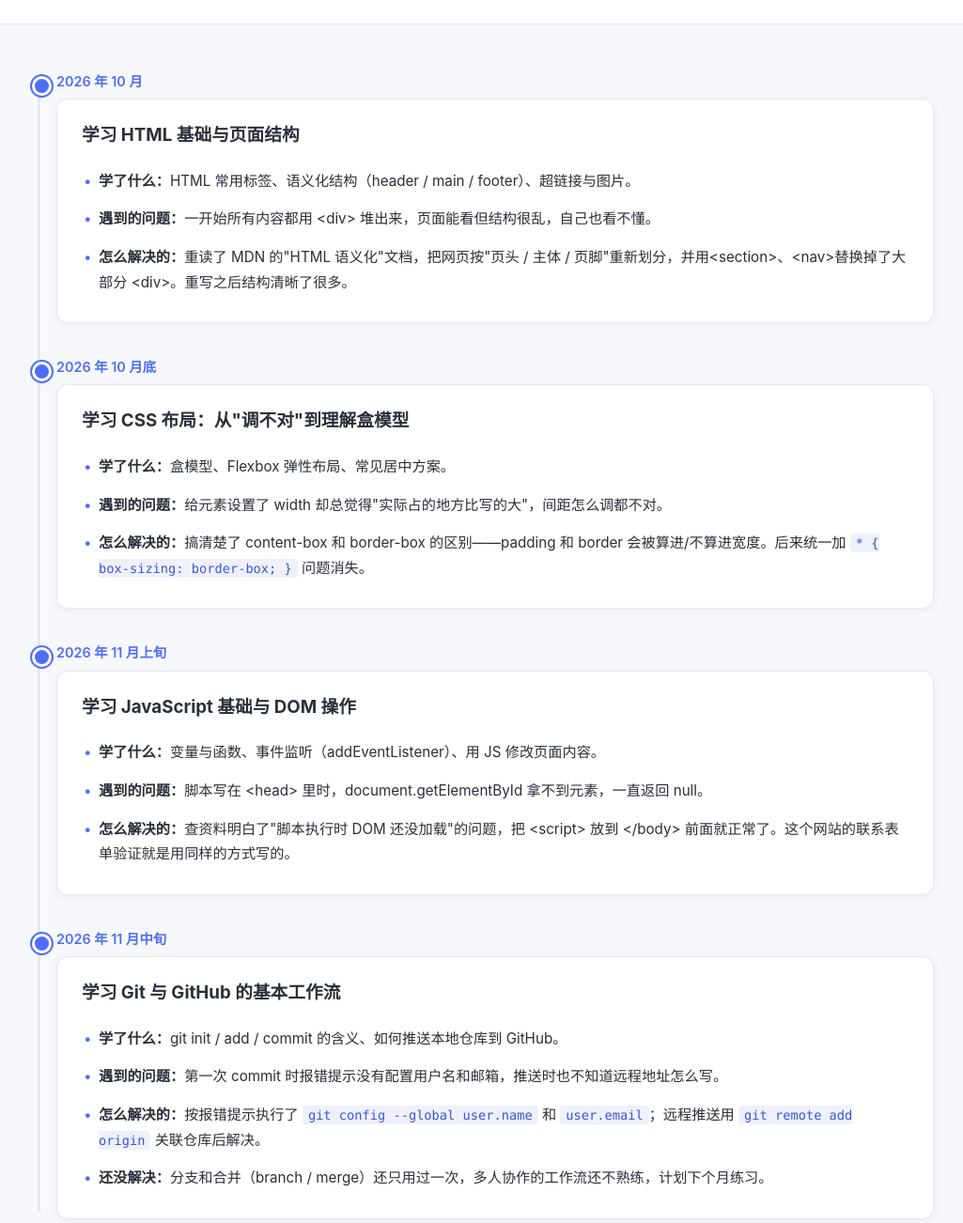
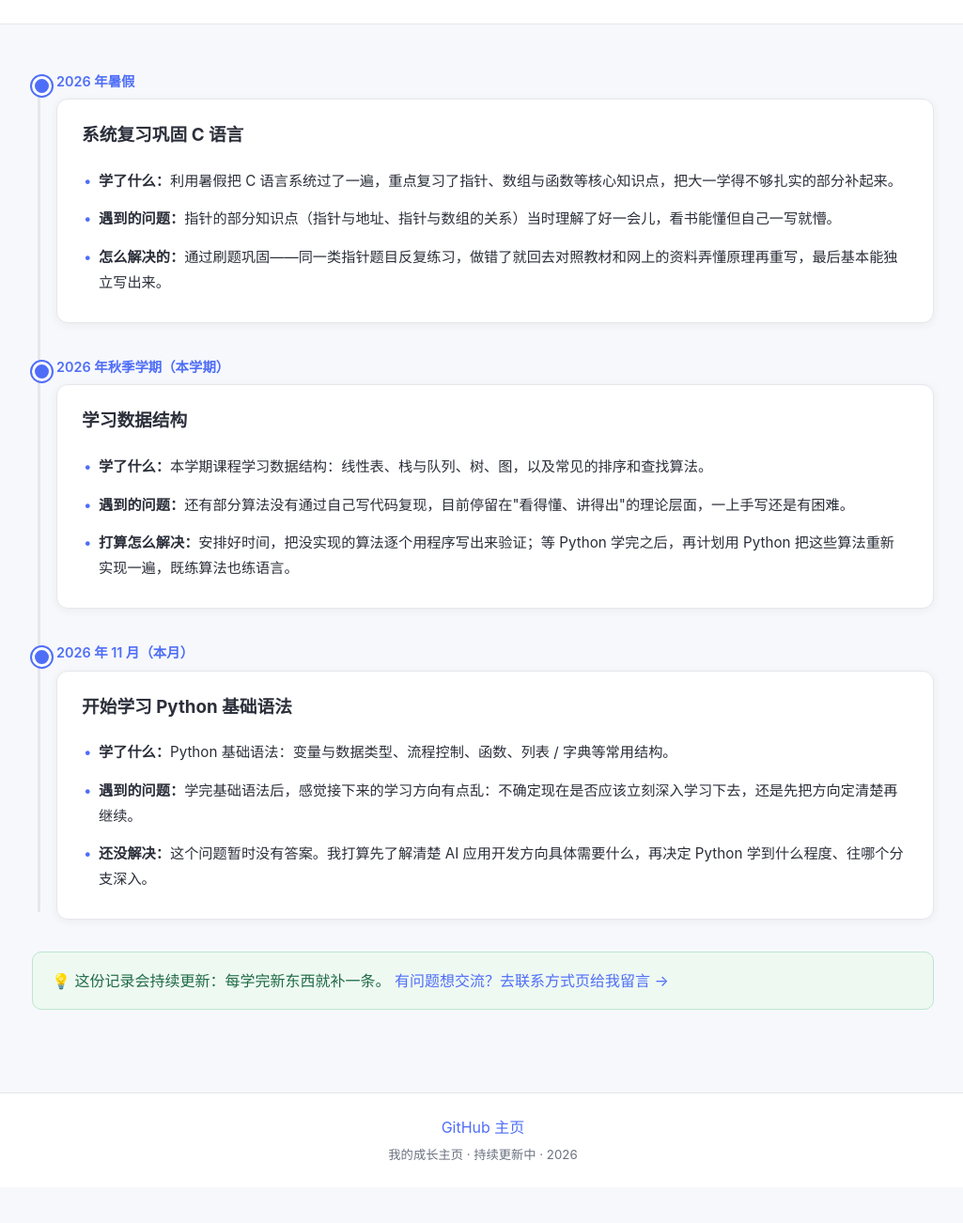
Before and after one commit to justdoit2812/growth-homepage, a plain HTML site: page records.html in a window 1280 px wide. Shown: the part 220-1522 px from the top of the page at 94% size, without its empty margins (126-1151 px from the left). After the commit the page ends 1484 px from the top, so only its background shows below. Drawn offline with Linux system fonts and the light colour scheme.

Commit message:
填入陈星的真实信息：关于我/学习记录(3条)/技能表/项目描述
- 姓名、专业（软件工程大二）、方向（Python→AI应用开发）
- 学习记录：暑假C语言复习(指针问题)、本学期数据结构(算法未复现)、本月Python基础
- 技能表改为真实水平描述，去掉虚构的C语言小程序作品
- 项目一(本网站)描述与学习记录页联动

```diff
--- a/records.html
+++ b/records.html
@@ -34,55 +34,43 @@
     <section class="container section">
       <ol class="timeline">
 
-        <!-- TODO: 以下为示例记录，请替换成你自己的真实经历（保留至少 3 条） -->
         <li class="timeline-item">
-          <div class="timeline-date">2026 年 10 月</div>
+          <div class="timeline-date">2026 年暑假</div>
           <div class="timeline-body">
-            <h3>学习 HTML 基础与页面结构</h3>
+            <h3>系统复习巩固 C 语言</h3>
             <ul class="record-list">
-              <li><strong>学了什么：</strong>HTML 常用标签、语义化结构（header / main / footer）、超链接与图片。</li>
-              <li><strong>遇到的问题：</strong>一开始所有内容都用 &lt;div&gt; 堆出来，页面能看但结构很乱，自己也看不懂。</li>
-              <li><strong>怎么解决的：</strong>重读了 MDN 的"HTML 语义化"文档，把网页按"页头 / 主体 / 页脚"重新划分，并用&lt;section&gt;、&lt;nav&gt;替换掉了大部分 &lt;div&gt;。重写之后结构清晰了很多。</li>
+              <li><strong>学了什么：</strong>利用暑假把 C 语言系统过了一遍，重点复习了指针、数组与函数等核心知识点，把大一学得不够扎实的部分补起来。</li>
+              <li><strong>遇到的问题：</strong>指针的部分知识点（指针与地址、指针与数组的关系）当时理解了好一会儿，看书能懂但自己一写就懵。</li>
+              <li><strong>怎么解决的：</strong>通过刷题巩固——同一类指针题目反复练习，做错了就回去对照教材和网上的资料弄懂原理再重写，最后基本能独立写出来。</li>
             </ul>
           </div>
         </li>
 
         <li class="timeline-item">
-          <div class="timeline-date">2026 年 10 月底</div>
+          <div class="timeline-date">2026 年秋季学期（本学期）</div>
           <div class="timeline-body">
-            <h3>学习 CSS 布局：从"调不对"到理解盒模型</h3>
+            <h3>学习数据结构</h3>
             <ul class="record-list">
-              <li><strong>学了什么：</strong>盒模型、Flexbox 弹性布局、常见居中方案。</li>
-              <li><strong>遇到的问题：</strong>给元素设置了 width 却总觉得"实际占的地方比写的大"，间距怎么调都不对。</li>
-              <li><strong>怎么解决的：</strong>搞清楚了 content-box 和 border-box 的区别——padding 和 border 会被算进/不算进宽度。后来统一加 <code>* { box-sizing: border-box; }</code> 问题消失。</li>
+              <li><strong>学了什么：</strong>本学期课程学习数据结构：线性表、栈与队列、树、图，以及常见的排序和查找算法。</li>
+              <li><strong>遇到的问题：</strong>还有部分算法没有通过自己写代码复现，目前停留在"看得懂、讲得出"的理论层面，一上手写还是有困难。</li>
+              <li><strong>打算怎么解决：</strong>安排好时间，把没实现的算法逐个用程序写出来验证；等 Python 学完之后，再计划用 Python 把这些算法重新实现一遍，既练算法也练语言。</li>
             </ul>
           </div>
         </li>
 
         <li class="timeline-item">
-          <div class="timeline-date">2026 年 11 月上旬</div>
+          <div class="timeline-date">2026 年 11 月（本月）</div>
           <div class="timeline-body">
-            <h3>学习 JavaScript 基础与 DOM 操作</h3>
+            <h3>开始学习 Python 基础语法</h3>
             <ul class="record-list">
-              <li><strong>学了什么：</strong>变量与函数、事件监听（addEventListener）、用 JS 修改页面内容。</li>
-              <li><strong>遇到的问题：</strong>脚本写在 &lt;head&gt; 里时，document.getElementById 拿不到元素，一直返回 null。</li>
-              <li><strong>怎么解决的：</strong>查资料明白了"脚本执行时 DOM 还没加载"的问题，把 &lt;script&gt; 放到 &lt;/body&gt; 前面就正常了。这个网站的联系表单验证就是用同样的方式写的。</li>
+              <li><strong>学了什么：</strong>Python 基础语法：变量与数据类型、流程控制、函数、列表 / 字典等常用结构。</li>
+              <li><strong>遇到的问题：</strong>学完基础语法后，感觉接下来的学习方向有点乱：不确定现在是否应该立刻深入学习下去，还是先把方向定清楚再继续。</li>
+              <li><strong>还没解决：</strong>这个问题暂时没有答案。我打算先了解清楚 AI 应用开发方向具体需要什么，再决定 Python 学到什么程度、往哪个分支深入。</li>
             </ul>
           </div>
         </li>
 
-        <li class="timeline-item">
-          <div class="timeline-date">2026 年 11 月中旬</div>
-          <div class="timeline-body">
-            <h3>学习 Git 与 GitHub 的基本工作流</h3>
-            <ul class="record-list">
-              <li><strong>学了什么：</strong>git init / add / commit 的含义、如何推送本地仓库到 GitHub。</li>
-              <li><strong>遇到的问题：</strong>第一次 commit 时报错提示没有配置用户名和邮箱，推送时也不知道远程地址怎么写。</li>
-              <li><strong>怎么解决的：</strong>按报错提示执行了 <code>git config --global user.name</code> 和 <code>user.email</code>；远程推送用 <code>git remote add origin</code> 关联仓库后解决。</li>
-              <li><strong>还没解决：</strong>分支和合并（branch / merge）还只用过一次，多人协作的工作流还不熟练，计划下个月练习。</li>
-            </ul>
-          </div>
-        </li>
+        <!-- TODO: 每学完新东西，复制上面一个 timeline-item 在这里继续添加 -->
 
       </ol>
 
```
Also changed, not shown: index.html (+7 -8 lines), projects.html (+3 -3 lines), skills.html (+27 -11 lines).
